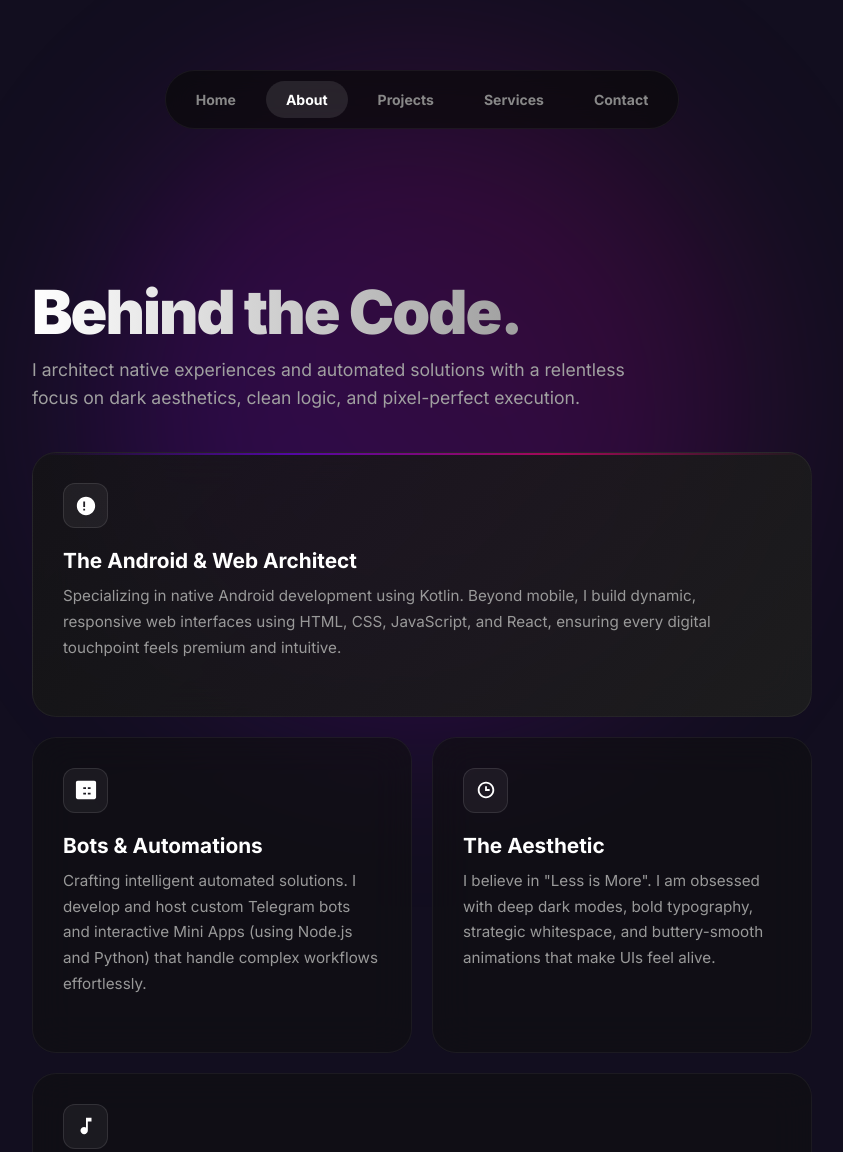
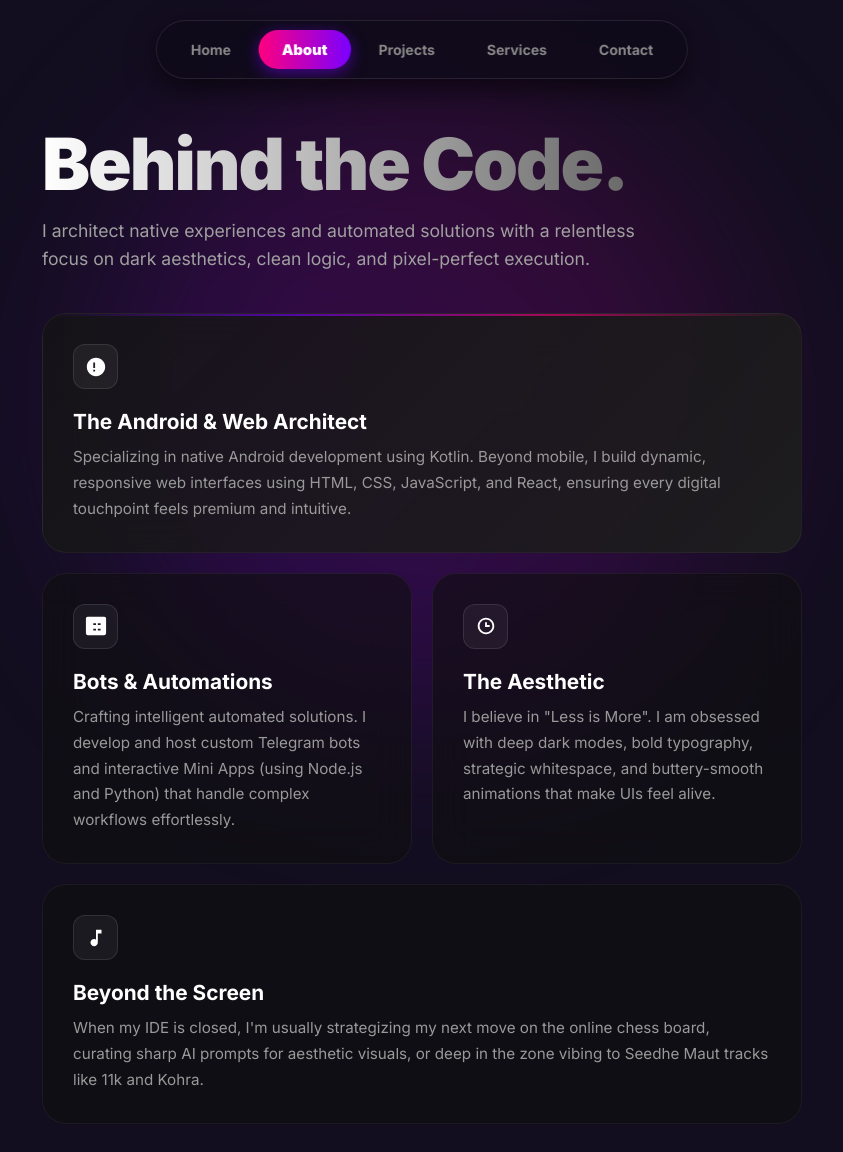
Before and after one commit to ryxcoder/Ryxcoder.github.io, a plain HTML site: page about.html in a window 1280 px wide. Shown: the top 1152 px of the page, without its empty margins (218-1061 px from the left). Drawn offline with Linux system fonts and the light colour scheme.

Commit message:
Update about.html

```diff
--- a/about.html
+++ b/about.html
@@ -4,160 +4,88 @@
     <meta charset="UTF-8">
     <meta name="viewport" content="width=device-width, initial-scale=1.0">
     <title>About | Prince - Android Developer</title>
+    <link href="https://fonts.googleapis.com/css2?family=Inter:wght@400;500;700;900&display=swap" rel="stylesheet">
+    <style>
+        * { margin: 0; padding: 0; box-sizing: border-box; font-family: 'Inter', sans-serif; }
+        body { background-color: rgb(18, 14, 31); color: #ffffff !important; overflow-x: hidden; }
+        .navbar {
+            display: flex; overflow-x: auto; gap: 8px; padding: 10px 12px;
+            background: rgba(14, 10, 25, 0.75) !important;
+            border: 1px solid rgba(255, 255, 255, 0.1) !important;
+            box-shadow: 0 10px 30px rgba(0, 0, 0, 0.6);
+            backdrop-filter: blur(25px) !important; -webkit-backdrop-filter: blur(25px) !important;
+            border-radius: 50px; position: fixed; top: 20px; left: 50%;
+            transform: translateX(-50%); white-space: nowrap; width: max-content;
+            max-width: 92%; z-index: 100; scroll-behavior: smooth;
+            -ms-overflow-style: none; scrollbar-width: none;
+        }
+        .navbar::-webkit-scrollbar { display: none; }
+        .navbar a {
+            text-decoration: none; color: #888 !important; padding: 10px 22px;
+            border-radius: 30px; font-size: 14px; font-weight: 600;
+            transition: all 0.4s cubic-bezier(0.25, 1, 0.5, 1); position: relative;
+        }
+        .navbar a.active {
+            color: #ffffff !important;
+            background: linear-gradient(90deg, #ff007f, #7a00ff) !important;
+            box-shadow: 0 4px 15px rgba(122, 0, 255, 0.5);
+            font-weight: 800; transform: scale(1.05);
+        }
+        .navbar a:hover:not(.active) { color: #fff !important; background: rgba(255, 255, 255, 0.1) !important; }
 
-    <link rel="stylesheet" href="style.css">
-    <link href="https://fonts.googleapis.com/css2?family=Inter:wght@400;500;700;900&display=swap" rel="stylesheet">
-
-    <!-- ULTRA-PREMIUM BENTO GRID, DARK THEME & DYNAMIC SCROLL FX -->
-    <style>
-        /* Force Deep Dark Mode Base */
-        body {
-            background-color: rgb(18, 14, 31); /* Starting Premium Dark Color */
-            color: #ffffff !important;
+        .ambient-glow {
+            position: fixed; top: 10%; left: 50%; transform: translateX(-50%);
+            width: 70vw; height: 70vw; max-width: 600px; max-height: 600px;
+            background: linear-gradient(45deg, rgba(122, 0, 255, 0.25), rgba(255, 0, 127, 0.15));
+            filter: blur(90px); border-radius: 50%; z-index: -1;
+            animation: floatGlow 10s ease-in-out infinite alternate;
         }
-
-        /* Override Global Navbar to Dark Glass */
-        .navbar {
-            background: rgba(10, 10, 10, 0.7) !important;
-            border: 1px solid rgba(255, 255, 255, 0.05) !important;
-            backdrop-filter: blur(15px) !important;
-        }
-        .navbar a { color: #888 !important; }
-        .navbar a.active, .navbar a:hover { color: #fff !important; background: rgba(255,255,255,0.1) !important; }
-
-        /* Ambient Background Glow */
-        .ambient-glow {
-            position: fixed;
-            top: 10%;
-            left: 50%;
-            transform: translateX(-50%);
-            width: 70vw;
-            height: 70vw;
-            max-width: 600px;
-            max-height: 600px;
-            background: linear-gradient(45deg, rgba(122, 0, 255, 0.25), rgba(255, 0, 127, 0.15));
-            filter: blur(90px);
-            border-radius: 50%;
-            z-index: -1;
-            animation: floatGlow 10s ease-in-out infinite alternate;
-            transition: opacity 0.1s ease;
-        }
-
         @keyframes floatGlow {
             0% { transform: translate(-50%, 0) scale(1); }
             100% { transform: translate(-50%, 30px) scale(1.1); }
         }
-
-        /* Hero Text Update */
+        .about-section { padding: 120px 20px 60px 20px; max-width: 800px; margin: 0 auto; display: flex; flex-direction: column; align-items: flex-start; }
         .about-header h1 {
-            font-size: 3.8rem;
-            font-weight: 900;
-            letter-spacing: -2px;
+            font-size: clamp(3rem, 10vw, 4.5rem); font-weight: 900; letter-spacing: -2px;
             background: linear-gradient(to right, #ffffff, #666666);
-            -webkit-background-clip: text;
-            -webkit-text-fill-color: transparent;
-            margin-bottom: 10px;
+            -webkit-background-clip: text; -webkit-text-fill-color: transparent; margin-bottom: 10px;
+            opacity: 0; transform: translateY(20px); animation: fadeUp 0.8s forwards;
         }
-
         .about-header p {
-            color: #a0a0a0;
-            font-size: 1.1rem;
-            max-width: 600px;
-            margin-bottom: 40px;
-            line-height: 1.6;
+            color: #a0a0a0; font-size: 1.1rem; max-width: 600px; margin-bottom: 40px; line-height: 1.6;
+            opacity: 0; transform: translateY(20px); animation: fadeUp 0.8s forwards 0.1s;
         }
-
-        /* The Bento Box Grid */
-        .bento-grid {
-            display: grid;
-            grid-template-columns: 1fr;
-            gap: 20px;
-            width: 100%;
-            max-width: 800px;
+        .bento-grid { display: grid; grid-template-columns: 1fr; gap: 20px; width: 100%; }
+        .bento-card {
+            background: rgba(15, 15, 15, 0.6); backdrop-filter: blur(20px); -webkit-backdrop-filter: blur(20px);
+            border: 1px solid rgba(255, 255, 255, 0.05); border-radius: 24px; padding: 30px;
+            position: relative; overflow: hidden; transition: transform 0.4s ease, border-color 0.4s ease, box-shadow 0.4s ease;
+            opacity: 0; transform: translateY(30px); animation: fadeUp 0.8s forwards;
         }
-
-        /* Glassmorphism Cards */
-        .bento-card {
-            background: rgba(15, 15, 15, 0.6);
-            backdrop-filter: blur(20px);
-            -webkit-backdrop-filter: blur(20px);
-            border: 1px solid rgba(255, 255, 255, 0.05);
-            border-radius: 24px;
-            padding: 30px;
-            position: relative;
-            overflow: hidden;
-            transition: transform 0.4s cubic-bezier(0.25, 1, 0.5, 1), border-color 0.4s ease, box-shadow 0.4s ease;
-            opacity: 0;
-            transform: translateY(30px);
-            animation: bentoFadeUp 0.8s cubic-bezier(0.16, 1, 0.3, 1) forwards;
+        .bento-card:nth-child(1) { animation-delay: 0.2s; }
+        .bento-card:nth-child(2) { animation-delay: 0.3s; }
+        .bento-card:nth-child(3) { animation-delay: 0.4s; }
+        .bento-card:nth-child(4) { animation-delay: 0.5s; }
+        .bento-card:hover { border-color: rgba(255, 255, 255, 0.2); transform: translateY(-5px); box-shadow: 0 15px 35px rgba(0, 0, 0, 0.6); }
+        .bento-icon {
+            width: 45px; height: 45px; background: rgba(255, 255, 255, 0.05); border-radius: 12px;
+            display: flex; justify-content: center; align-items: center; margin-bottom: 20px; border: 1px solid rgba(255, 255, 255, 0.1);
         }
-
-        /* Staggered Animations */
-        .bento-card:nth-child(1) { animation-delay: 0.1s; }
-        .bento-card:nth-child(2) { animation-delay: 0.2s; }
-        .bento-card:nth-child(3) { animation-delay: 0.3s; }
-        .bento-card:nth-child(4) { animation-delay: 0.4s; }
-
-        @keyframes bentoFadeUp {
-            to { opacity: 1; transform: translateY(0); }
-        }
-
-        .bento-card:hover {
-            border-color: rgba(255, 255, 255, 0.2);
-            transform: translateY(-5px);
-            box-shadow: 0 15px 35px rgba(0, 0, 0, 0.6);
-        }
-
-        /* Card Internal Styling */
-        .bento-icon {
-            width: 45px; height: 45px;
-            background: rgba(255, 255, 255, 0.05);
-            border-radius: 12px;
-            display: flex; justify-content: center; align-items: center;
-            margin-bottom: 20px;
-            border: 1px solid rgba(255, 255, 255, 0.1);
-        }
-
         .bento-icon svg { width: 22px; height: 22px; fill: #fff; }
-
-        .bento-title {
-            font-size: 1.3rem;
-            font-weight: 700;
-            color: #fff;
-            margin-bottom: 10px;
-        }
-
-        .bento-text {
-            font-size: 0.95rem;
-            color: #999;
-            line-height: 1.7;
-        }
-
-        /* Glowing Accent for specific cards */
+        .bento-title { font-size: 1.3rem; font-weight: 700; color: #fff; margin-bottom: 10px; }
+        .bento-text { font-size: 0.95rem; color: #999; line-height: 1.7; }
         .card-large { grid-column: 1 / -1; }
-
-        .accent-gradient {
-            background: linear-gradient(135deg, rgba(20,20,20,0.8), rgba(30,30,30,0.9));
-        }
-
+        .accent-gradient { background: linear-gradient(135deg, rgba(20,20,20,0.8), rgba(30,30,30,0.9)); }
         .accent-gradient::before {
             content: ""; position: absolute; top: 0; left: 0; right: 0; height: 2px;
-            background: linear-gradient(90deg, transparent, #7a00ff, #ff007f, transparent);
-            opacity: 0.6;
+            background: linear-gradient(90deg, transparent, #7a00ff, #ff007f, transparent); opacity: 0.6;
         }
-
-        /* Desktop Grid */
-        @media (min-width: 768px) {
-            .bento-grid { grid-template-columns: 1fr 1fr; }
-            .card-large { grid-column: 1 / -1; }
-        }
+        @keyframes fadeUp { to { opacity: 1; transform: translateY(0); } }
+        @media (min-width: 768px) { .bento-grid { grid-template-columns: 1fr 1fr; } }
     </style>
 </head>
 <body>
-
     <div class="ambient-glow"></div>
-
-    <!-- Navigation Bar -->
     <nav class="navbar">
         <a href="index.html">Home</a>
         <a href="about.html" class="active">About</a>
@@ -165,83 +93,41 @@
         <a href="services.html">Services</a>
         <a href="contact.html">Contact</a>
     </nav>
-
-    <!-- Masterpiece About Content -->
-    <main class="hero-section" style="padding-top: 100px; justify-content: flex-start; align-items: center; width: 100%;">
-
-        <div class="about-header" style="width: 100%; max-width: 800px; text-align: left; padding: 0 10px;">
-            <h1 style="opacity: 0; animation: bentoFadeUp 0.8s forwards;">Behind the Code.</h1>
-            <p style="opacity: 0; animation: bentoFadeUp 0.8s forwards 0.1s;">I architect native experiences and automated solutions with a relentless focus on dark aesthetics, clean logic, and pixel-perfect execution.</p>
+    <main class="about-section">
+        <div class="about-header">
+            <h1>Behind the Code.</h1>
+            <p>I architect native experiences and automated solutions with a relentless focus on dark aesthetics, clean logic, and pixel-perfect execution.</p>
         </div>
-
-        <!-- Bento Box Grid -->
-        <div class="bento-grid" style="padding: 0 10px;">
-
-            <!-- Box 1: Core Stack -->
+        <div class="bento-grid">
             <div class="bento-card card-large accent-gradient">
-                <div class="bento-icon">
-                    <svg viewBox="0 0 24 24"><path d="M12 2C6.48 2 2 6.48 2 12s4.48 10 10 10 10-4.48 10-10S17.52 2 12 2zm-1 15h-2v-2h2v2zm0-4h-2V7h2v6z"/></svg>
-                </div>
+                <div class="bento-icon"><svg viewBox="0 0 24 24"><path d="M12 2C6.48 2 2 6.48 2 12s4.48 10 10 10 10-4.48 10-10S17.52 2 12 2zm-1 15h-2v-2h2v2zm0-4h-2V7h2v6z"/></svg></div>
                 <h3 class="bento-title">The Android & Web Architect</h3>
                 <p class="bento-text">Specializing in native Android development using Kotlin. Beyond mobile, I build dynamic, responsive web interfaces using HTML, CSS, JavaScript, and React, ensuring every digital touchpoint feels premium and intuitive.</p>
             </div>
-
-            <!-- Box 2: Automations -->
             <div class="bento-card">
-                <div class="bento-icon">
-                    <svg viewBox="0 0 24 24"><path d="M21 2H3c-1.1 0-2 .9-2 2v16c0 1.1.9 2 2 2h18c1.1 0 2-.9 2-2V4c0-1.1-.9-2-2-2zm-9 15H9v-2h3v2zm5 0h-3v-2h3v2zM12 11H9V9h3v2zm5 0h-3V9h3v2z"/></svg>
-                </div>
+                <div class="bento-icon"><svg viewBox="0 0 24 24"><path d="M21 2H3c-1.1 0-2 .9-2 2v16c0 1.1.9 2 2 2h18c1.1 0 2-.9 2-2V4c0-1.1-.9-2-2-2zm-9 15H9v-2h3v2zm5 0h-3v-2h3v2zM12 11H9V9h3v2zm5 0h-3V9h3v2z"/></svg></div>
                 <h3 class="bento-title">Bots & Automations</h3>
                 <p class="bento-text">Crafting intelligent automated solutions. I develop and host custom Telegram bots and interactive Mini Apps (using Node.js and Python) that handle complex workflows effortlessly.</p>
             </div>
-
-            <!-- Box 3: Design Philosophy -->
             <div class="bento-card">
-                <div class="bento-icon">
-                    <svg viewBox="0 0 24 24"><path d="M12 3c-4.97 0-9 4.03-9 9s4.03 9 9 9 9-4.03 9-9-4.03-9-9-9zm0 16c-3.86 0-7-3.14-7-7s3.14-7 7-7 7 3.14 7 7-3.14 7-7 7zm1-11h-2v5h5v-2h-3z"/></svg>
-                </div>
+                <div class="bento-icon"><svg viewBox="0 0 24 24"><path d="M12 3c-4.97 0-9 4.03-9 9s4.03 9 9 9 9-4.03 9-9-4.03-9-9-9zm0 16c-3.86 0-7-3.14-7-7s3.14-7 7-7 7 3.14 7 7-3.14 7-7 7zm1-11h-2v5h5v-2h-3z"/></svg></div>
                 <h3 class="bento-title">The Aesthetic</h3>
                 <p class="bento-text">I believe in "Less is More". I am obsessed with deep dark modes, bold typography, strategic whitespace, and buttery-smooth animations that make UIs feel alive.</p>
             </div>
-
-            <!-- Box 4: The Vibe -->
-            <div class="bento-card card-large" style="margin-bottom: 40px;">
-                <div class="bento-icon">
-                    <svg viewBox="0 0 24 24"><path d="M12 3v10.55c-.59-.34-1.27-.55-2-.55-2.21 0-4 1.79-4 4s1.79 4 4 4 4-1.79 4-4V7h4V3h-6z"/></svg>
-                </div>
+            <div class="bento-card card-large">
+                <div class="bento-icon"><svg viewBox="0 0 24 24"><path d="M12 3v10.55c-.59-.34-1.27-.55-2-.55-2.21 0-4 1.79-4 4s1.79 4 4 4 4-1.79 4-4V7h4V3h-6z"/></svg></div>
                 <h3 class="bento-title">Beyond the Screen</h3>
                 <p class="bento-text">When my IDE is closed, I'm usually strategizing my next move on the online chess board, curating sharp AI prompts for aesthetic visuals, or deep in the zone vibing to Seedhe Maut tracks like 11k and Kohra.</p>
             </div>
-
         </div>
-
     </main>
-
     <script src="script.js"></script>
-
-    <!-- 🟢 THE SCROLL MAGIC SCRIPT 🟢 -->
     <script>
         window.addEventListener('scroll', () => {
-            const scrollY = window.scrollY;
-
-            // Maximum scroll limit jahan color ekdum black ho jayega
-            let ratio = scrollY / 500;
-            if (ratio > 1) ratio = 1;
-
-            // Start Color RGB: (18, 14, 31) -> Premium Dark Purple/Blue
-            // End Color RGB: (0, 0, 0) -> Pure Black
-            const r = Math.round(18 * (1 - ratio));
-            const g = Math.round(14 * (1 - ratio));
-            const b = Math.round(31 * (1 - ratio));
-
-            // Apply the dynamic background color smoothly
+            const scrollY = window.scrollY; let ratio = scrollY / 300; if (ratio > 1) ratio = 1;
+            const r = Math.round(18 * (1 - ratio)); const g = Math.round(14 * (1 - ratio)); const b = Math.round(31 * (1 - ratio));
             document.body.style.backgroundColor = `rgb(${r}, ${g}, ${b})`;
-
-            // Glow effect ko neeche jaane par dheere se kam karna
-            const glow = document.querySelector('.ambient-glow');
-            if(glow) {
-                glow.style.opacity = 1 - (ratio * 0.9); // Fades out slowly
-            }
+            const glow = document.querySelector('.ambient-glow'); if(glow) glow.style.opacity = 1 - (ratio * 0.9);
         });
     </script>
 </body>
```
